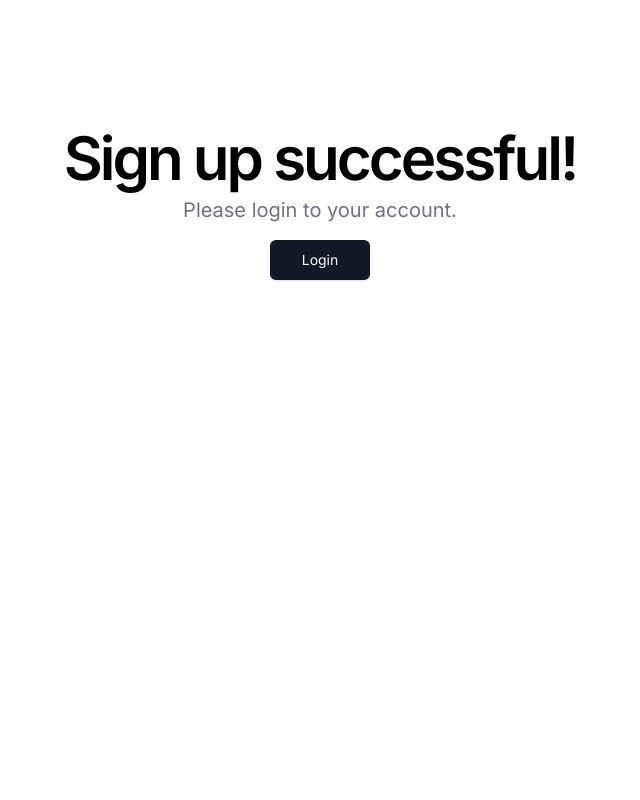
After one commit to Anuragd275/office-quotes-api, a Flask app: template templates/signup200.html in a window 1280 px wide. The commit adds this page. Shown: the whole page, without its empty margins (320-960 px from the left). Run offline with Flask 3, Linux system fonts and the light colour scheme; the template is opened without the code that fills it, so the values that code supplies are empty; some libraries are stand-ins or nearby versions.

Commit message:
minor changes

```diff
--- a/app.py
+++ b/app.py
@@ -13,6 +13,9 @@ db = client.get_database('first')
 
 # Select collection
 collection = db.office_quotes
+users = db.users
+
+# Create a Flask Instance
 
 app = Flask(__name__)
 
@@ -20,6 +23,25 @@ app = Flask(__name__)
 @app.route('/', methods=['GET', 'POST'])
 def home_page():
     return render_template('index.html')
+
+
+@app.route('/signup/', methods=['GET', 'POST'])
+def signup():
+    if request.method == 'POST':
+        email_value = request.form.get('email_field')
+        password_value = request.form.get('password_field')
+
+        users.insert_one({'email': email_value, 'password': password_value})
+        return 'User created successfully'
+
+    # Render the HTML form
+
+    return render_template('signup.html')
+
+
+@app.route('/signin/', methods=['GET', 'POST'])
+def login():
+    return render_template('signin.html')
 
 
 @app.route('/quote/', methods=['GET'])
--- /dev/null
+++ b/templates/signup200.html
@@ -0,0 +1,54 @@
+<!DOCTYPE html>
+<html lang="en">
+  <head>
+    <meta charset="UTF-8" />
+    <meta name="viewport" content="width=device-width, initial-scale=1.0" />
+    <title>Signup Successful</title>
+    <link rel="preconnect" href="https://fonts.googleapis.com" />
+    <link rel="preconnect" href="https://fonts.gstatic.com" crossorigin />
+    <link
+      href="https://fonts.googleapis.com/css2?family=Inter:wght@200;400;600&display=swap"
+      rel="stylesheet"
+    />
+    <script src="https://cdn.tailwindcss.com"></script>
+  </head>
+  <body>
+    <!--
+// v0 by Vercel.
+// https://v0.dev/t/4O5xW2l44On
+-->
+    <div class="w-full h-screen bg-white dark:bg-black">
+      <section
+        class="w-full py-12 md:py-24 lg:py-32"
+        style="font-family: Inter"
+      >
+        <div class="container px-4 md:px-6">
+          <div
+            class="flex flex-col items-center justify-center space-y-4 text-center"
+          >
+            <div class="space-y-2">
+              <h1
+                class="text-3xl font-bold tracking-tighter sm:text-4xl md:text-5xl lg:text-6xl/none text-black dark:text-white"
+              >
+                Sign up successful!
+              </h1>
+              <p
+                class="mx-auto max-w-[700px] text-gray-500 md:text-xl dark:text-gray-400"
+              >
+                Please login to your account.
+              </p>
+            </div>
+            <div class="w-full max-w-sm space-y-2">
+              <a
+                class="inline-flex h-10 items-center justify-center rounded-md bg-gray-900 px-8 text-sm font-medium text-gray-50 shadow transition-colors hover:bg-gray-900/90 focus-visible:outline-none focus-visible:ring-1 focus-visible:ring-gray-950 disabled:pointer-events-none disabled:opacity-50 dark:bg-white dark:text-black dark:hover:bg-slate-200/90 dark:focus-visible:ring-gray-300"
+                href="/templates/signin.html"
+              >
+                Login
+              </a>
+            </div>
+          </div>
+        </div>
+      </section>
+    </div>
+  </body>
+</html>
```
Also changed, not shown: templates/signup.html (+8 -6 lines), 1 other file.
